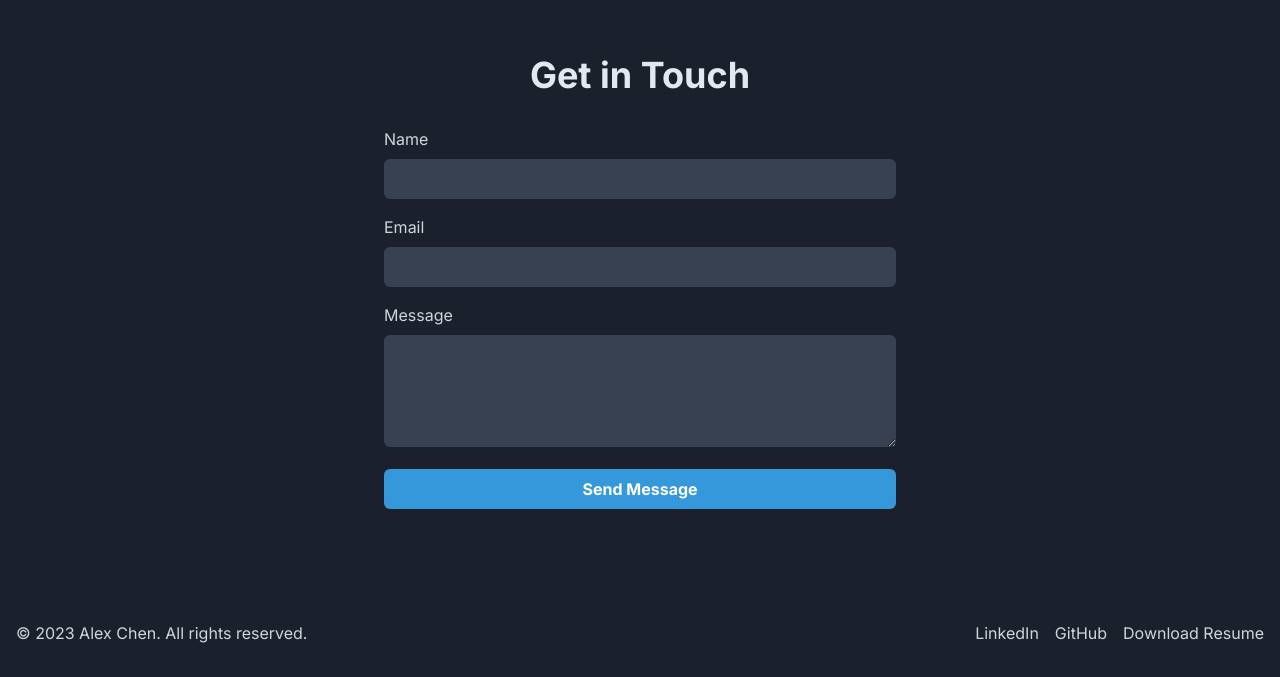
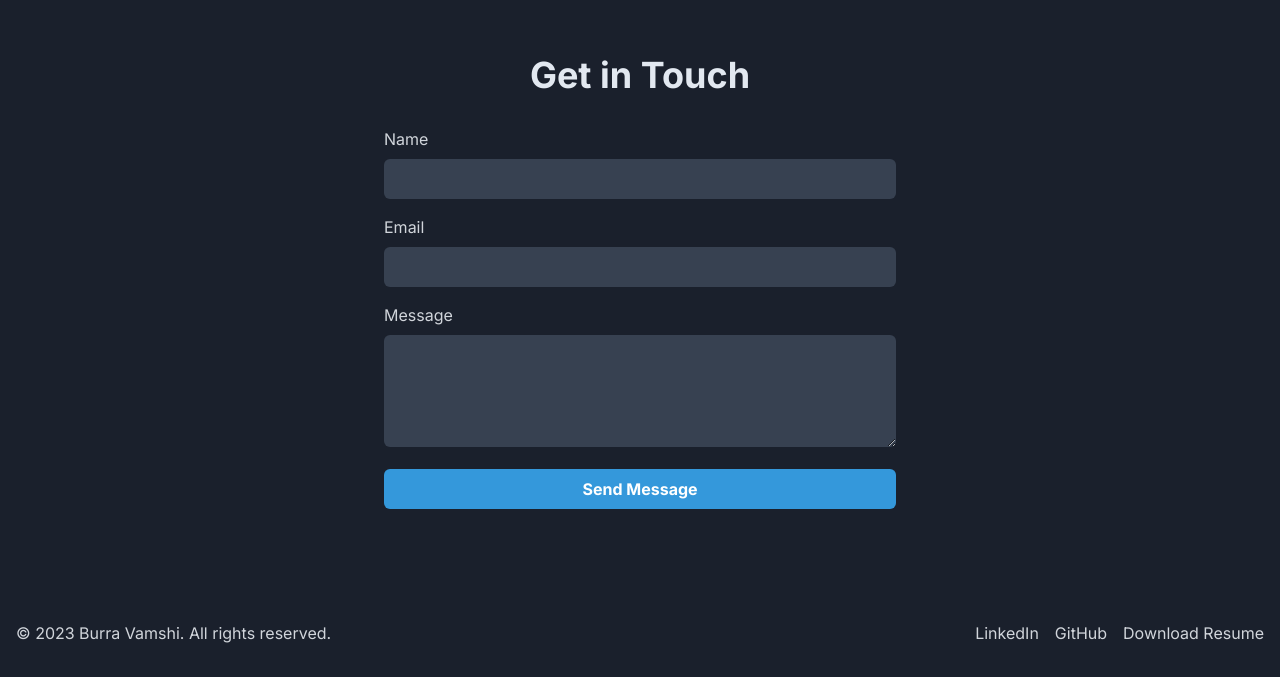
Before and after one commit to Vamshigoud17/portfolio, a Next.js app: page / in a window 1280 px wide. Shown: the part 4169-4846 px from the top of the page. Built offline with nearby package versions, Linux system fonts and the light colour scheme; no server answers.

Commit message:
footer change

```diff
--- a/components/Footer.tsx
+++ b/components/Footer.tsx
@@ -4,16 +4,16 @@ const Footer = () => {
       <div className="container mx-auto px-4">
         <div className="flex flex-col md:flex-row justify-between items-center">
           <div className="mb-4 md:mb-0">
-            <p>&copy; 2023 Alex Chen. All rights reserved.</p>
+            <p>&copy; 2023 Burra Vamshi. All rights reserved.</p>
           </div>
           <div className="flex flex-wrap justify-center md:justify-end space-x-4">
-            <a href="https://linkedin.com/in/alexchen" target="_blank" rel="noopener noreferrer" className="hover:text-primary transition duration-300">
+            <a href="https://linkedin.com/in/vamshi-burra-54b8482a7" target="_blank" rel="noopener noreferrer" className="hover:text-primary transition duration-300">
               LinkedIn
             </a>
-            <a href="https://github.com/alexchen" target="_blank" rel="noopener noreferrer" className="hover:text-primary transition duration-300">
+            <a href="https://github.com/Vamshigoud17" target="_blank" rel="noopener noreferrer" className="hover:text-primary transition duration-300">
               GitHub
             </a>
-            <a href="/alex-chen-resume.pdf" target="_blank" rel="noopener noreferrer" className="hover:text-primary transition duration-300">
+            <a href="https://drive.google.com/file/d/15JgPxCEVrs7WJKdOHNc82nU-OL6piFtq/view?usp=sharing" target="_blank" rel="noopener noreferrer" className="hover:text-primary transition duration-300">
               Download Resume
             </a>
           </div>
```
Also changed, not shown: 1 other file (tests, documents, lock files or other folders).
